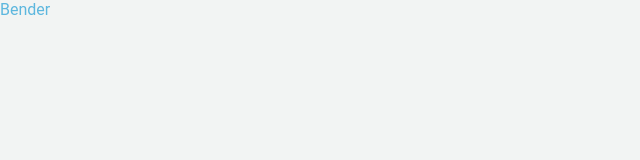
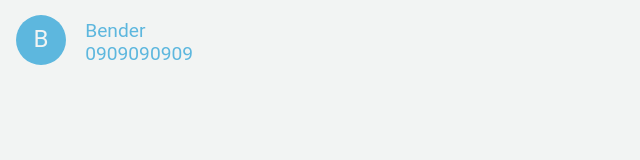
Before and after one commit to ojbruce/phonebook, a React app: page / in a window 1280 px wide. Shown: the whole page, without its empty margins (0-640 px from the left). Built offline with nearby package versions, Linux system fonts and the light colour scheme; a web font is replaced by a local one.

Commit message:
Adding contact item

```diff
--- /dev/null
+++ b/src/components/contact/contact-item.js
@@ -0,0 +1,40 @@
+import React from 'react'
+import PropTypes from 'prop-types'
+
+require('./contact-item.scss')
+
+let classNames = require('classnames')
+
+const ContactItem = ({ name, phoneNumber, isNew }) => {
+  const cNames = classNames(
+    {
+      'phonebook__contact': true,
+      'phonebook__contact--new-contact': isNew
+    }
+  )
+
+  return (
+    <div className={cNames}>
+      <div className='contact__icon'>
+        {name[0]}
+      </div>
+      <div className='contact__info'>
+        <div className='contact__name'>
+          {name}
+        </div>
+        <div className='contact__phone-number'>
+          {phoneNumber}
+        </div>
+      </div>
+
+    </div>
+  )
+}
+
+ContactItem.propTypes = {
+  name: PropTypes.string.isRequired,
+  phoneNumber: PropTypes.string.isRequired,
+  isNew: PropTypes.bool.isRequired
+}
+
+export default ContactItem
--- /dev/null
+++ b/src/components/contact/contact-item.scss
@@ -0,0 +1,27 @@
+.phonebook__contact {
+  color: $color_secundary;
+
+  &.phonebook__contact--new-contact {
+    color: $color_primary;
+  }
+
+  & .contact__icon {
+    display: inline-block;
+    width: 50px;
+    height: 50px;
+    border-radius: 50%;
+    padding-top: 0.4em;
+    font-size: 1.5em;
+    background-color: $color_secundary;
+    color: $color_primary;
+    text-align: center;
+    vertical-align: bottom;
+  }
+
+  & .contact__info {
+    display: inline-block;
+    font-size: 1.2em;
+    margin-left: 1em;
+    margin-top: 1em;
+  }
+}
--- a/src/containers/app.js
+++ b/src/containers/app.js
@@ -1,11 +1,16 @@
 import React from 'react'
 import PropTypes from 'prop-types'
 import { connect } from 'react-redux'
+import ContactItem from './../components/contact/contact-item'
 
 const App = ({contacts}) => (
-  <div className=''>
+  <div className='phonebook'>
     {contacts.map(contact =>
-      <span key={contact.id}>{contact.name}</span>
+      <ContactItem key={contact.id}
+        name={contact.name}
+        phoneNumber={contact.phoneNumber}
+        isNew={false}
+      />
     )}
   </div>
 )
--- a/src/style/base.scss
+++ b/src/style/base.scss
@@ -14,3 +14,7 @@ body {
   background-color: $color_primary;
   color: $color_secundary
 }
+
+.phonebook {
+  padding: 0 1em;
+}
```
